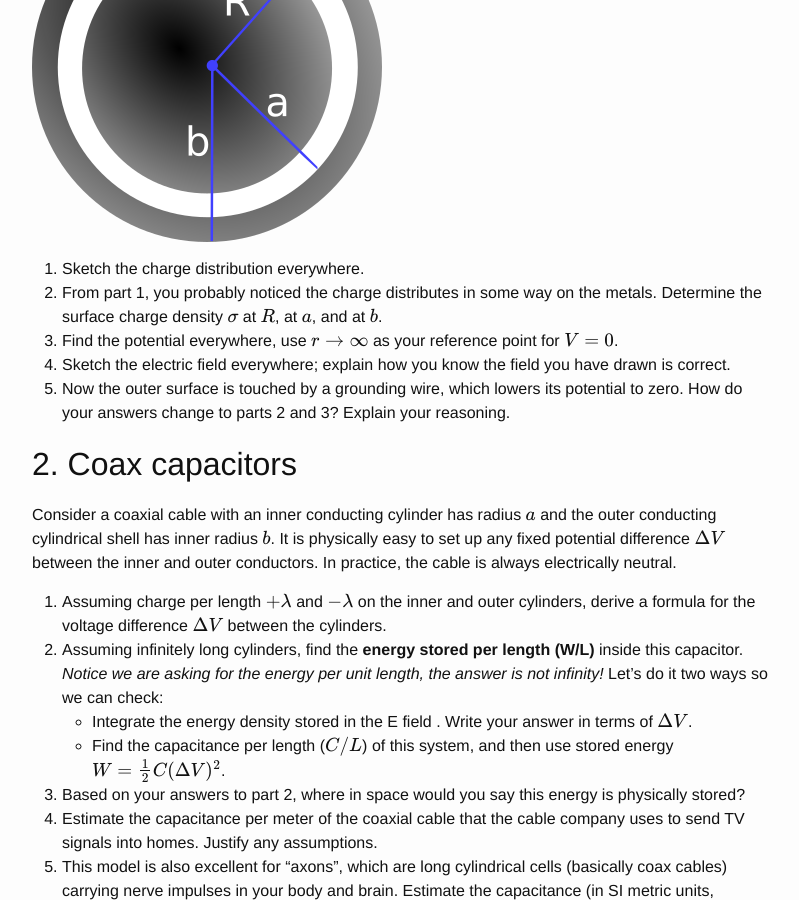
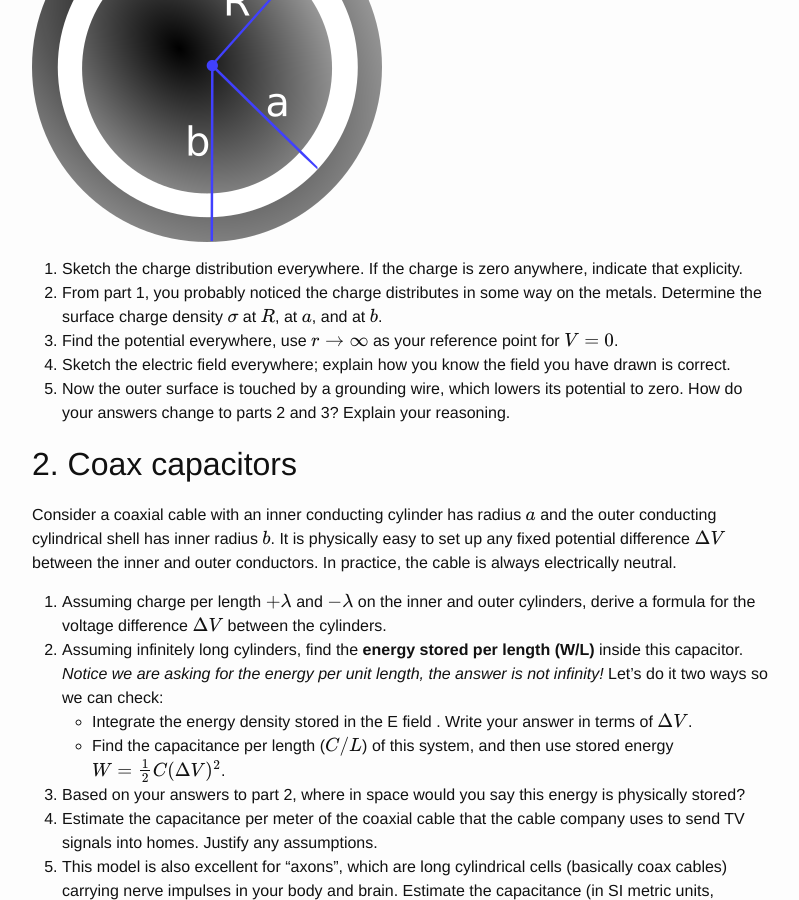
Before and after one commit to dannycab/phy481msu, a Jekyll site: the page built from assignments/homework5.md, in a window 1280 px wide and 900 px high, scrolled down 440 px. Shown: the whole window, without its empty margins (238-1037 px from the left). Built offline with Jekyll 4.4.1, drawn with Linux system fonts in a browser that asks for light colours; formulas are drawn with MathJax 3.

Commit message:
added clarfication to part 1 problem 1

```diff
--- a/assignments/homework5.md
+++ b/assignments/homework5.md
@@ -14,7 +14,7 @@
 
 ![Concentric Spheres](./images/hw5/concentric_spheres.png "Concentric Spheres")
 
-1. Sketch the charge distribution everywhere.
+1. Sketch the charge distribution everywhere. If the charge is zero anywhere, indicate that explicity.
 2. From part 1, you probably noticed the charge distributes in some way on the metals. Determine the surface charge density $\sigma$ at $R$, at $a$, and at $b$.
 3. Find the potential everywhere, use $r \rightarrow \infty$ as your reference point for $V=0$.
 4. Sketch the electric field everywhere; explain how you know the field you have drawn is correct.
```
